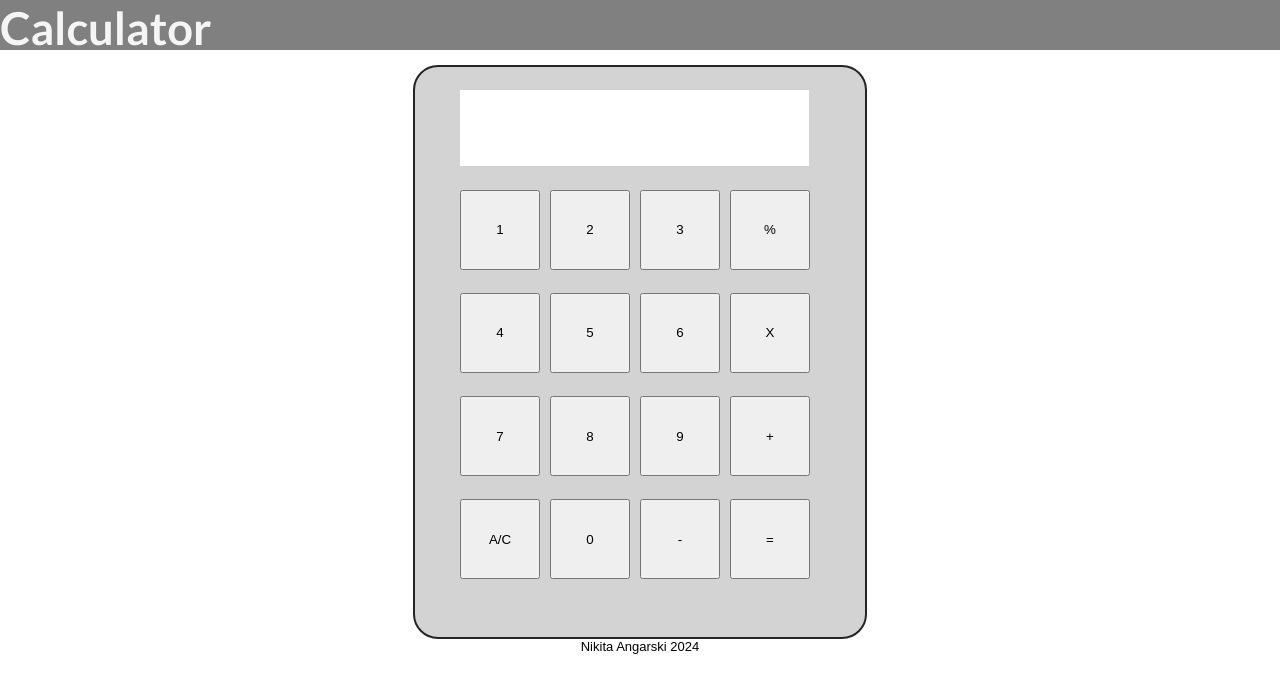
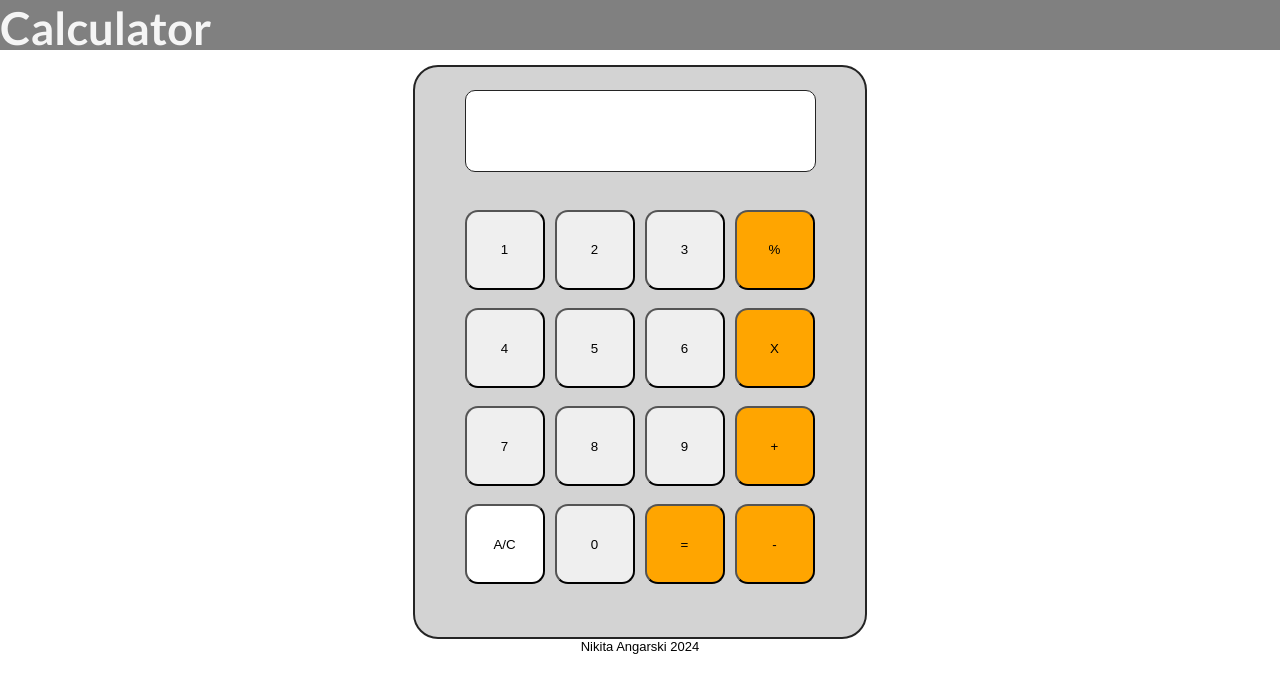
Before and after one commit to Nikitos1865/Calculator, a plain HTML site: page index.html in a window 1280 px wide. Drawn offline with Linux system fonts and the light colour scheme.

Commit message:
Added color and centered formatting for UI

```diff
--- a/index.html
+++ b/index.html
@@ -31,8 +31,8 @@
             <button class="op-buttons">+</button>
             <button id="clear">A/C</button>
             <button class="num-buttons">0</button>
+            <button class="op-buttons">=</button>
             <button class="op-buttons">-</button>
-            <button class="op-buttons">=</button>
         </div>
     </div>
     <footer>Nikita Angarski 2024</footer>
--- a/style.css
+++ b/style.css
@@ -9,6 +9,7 @@
 }
 
 #title-holder{
+
     width: 100%;
     background-color: aliceblue;
     float: left;
@@ -41,22 +42,24 @@
 }
 
 #calc-container {
+    margin-top: 10px;
     align-self: center;
     padding: 5%;
     height: 90%;
-    width: 80%;
+    width: 78%;
     margin: auto;
     display: flex;
     flex-wrap: wrap;
     column-gap: 10px;
-    row-gap: -10px;
+    row-gap: 0px;
 }
 
 #first-line {
     display: flex;
     width: 100%;
-    height: 15%;
+    height: 18%;
     flex-wrap: nowrap;
+    margin-bottom: 10px;
 }
 
 body {
@@ -64,9 +67,11 @@ body {
 }
 
 #output-bar {
+    border: #242424 1px solid;
     height: 80px;
-    width: 97%;
+    width: 100%;
     background-color: white;
+    border-radius: 10px;
 }
 
 footer {
@@ -78,6 +83,15 @@ footer {
 }
 
 button {
+    border-radius: 13px;
     height: 80px;
     width: 80px;
 }
+
+.op-buttons {
+    background-color: orange;
+}
+
+#clear {
+    background-color: white;
+}
```
